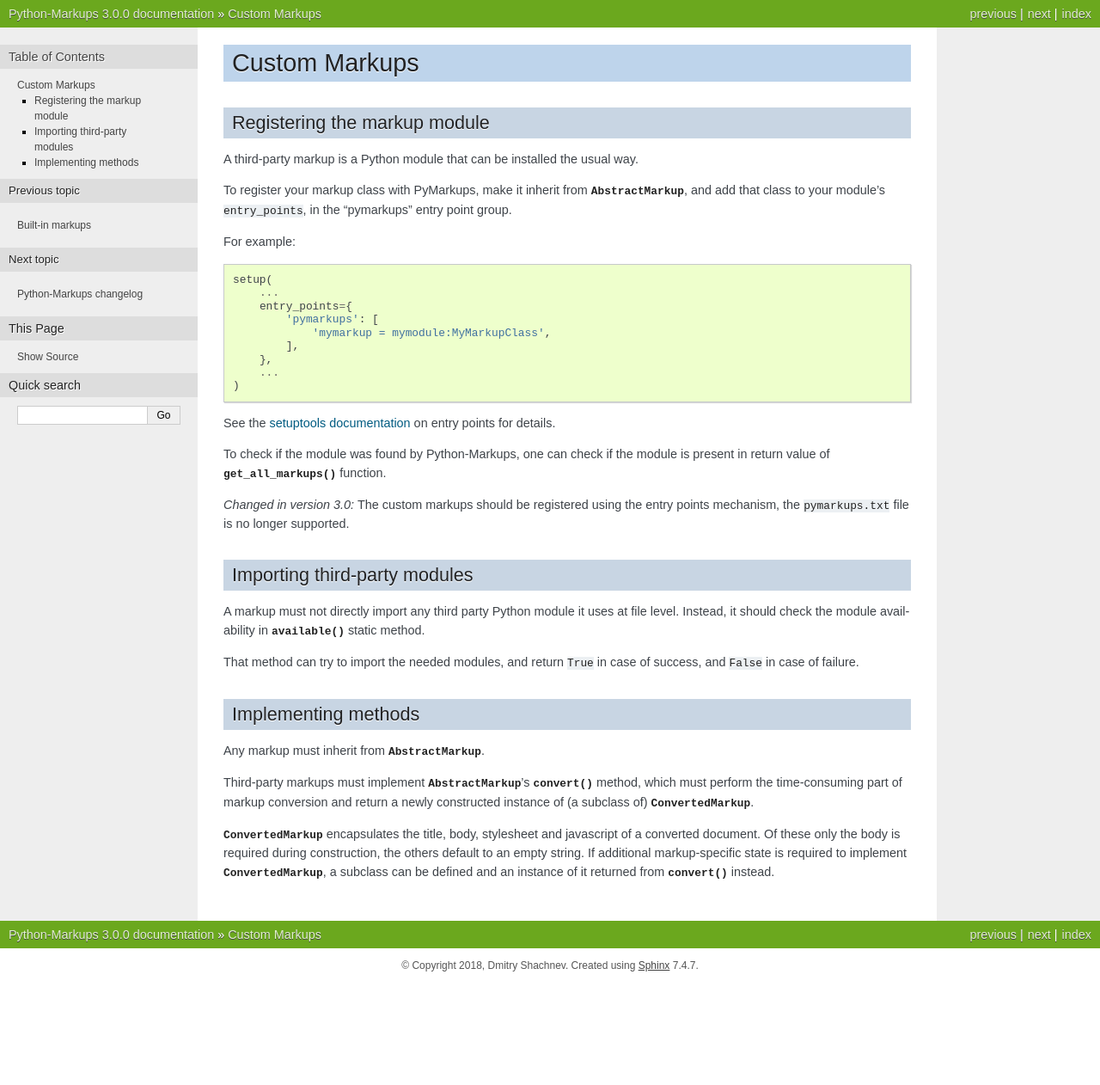
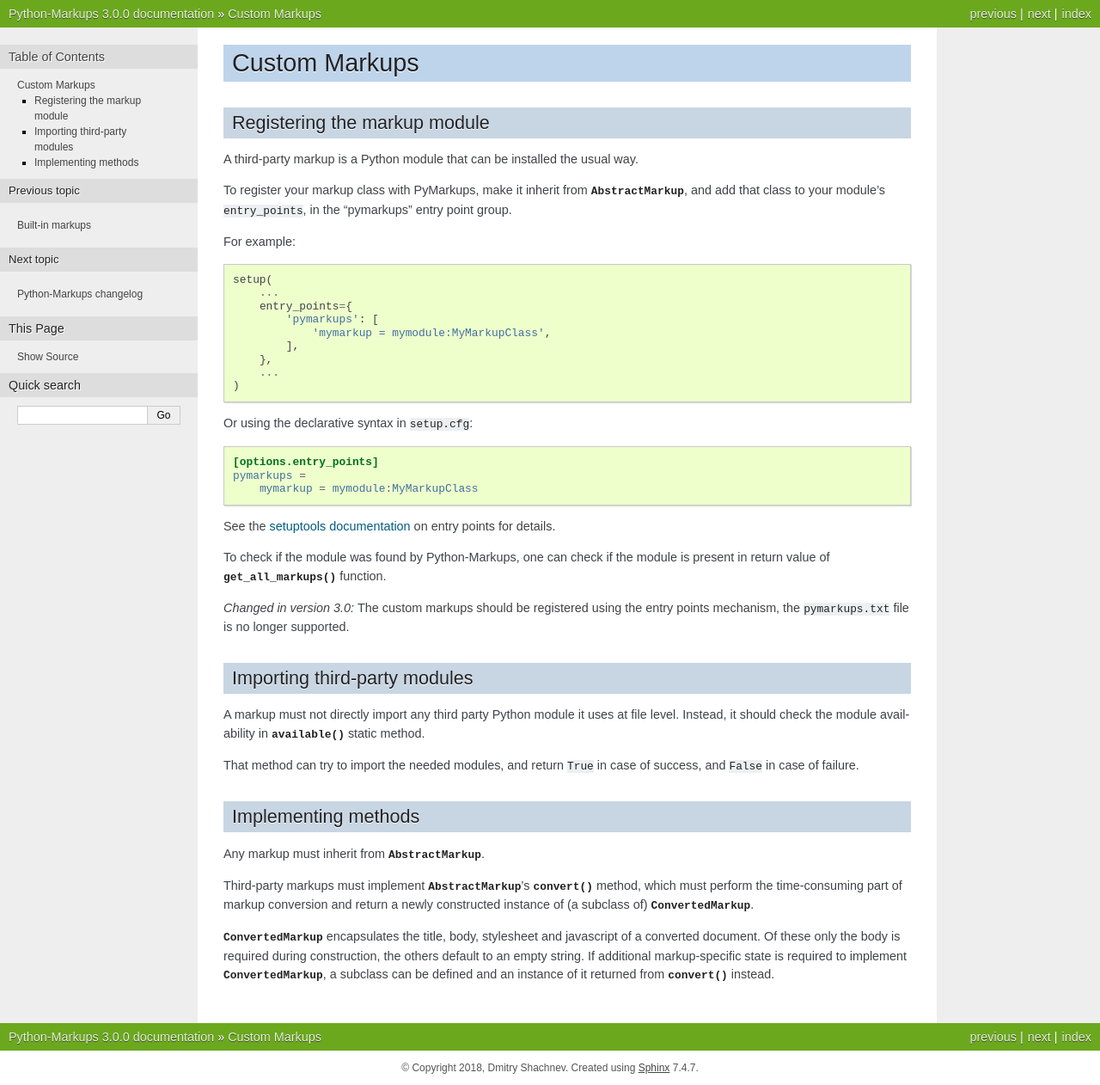
Before and after one commit to retext-project/pymarkups, a Sphinx documentation site: the page built from docs/custom_markups.rst, in a window 1280 px wide. Shown: the whole page at 86% size. Built offline with Sphinx 7.4.7, drawn with Linux system fonts in a browser that asks for light colours; before the commit the page ends 1143 px from its top, so only the background shows below that.

Commit message:
Add the declarative syntax for entry points

```diff
--- a/docs/custom_markups.rst
+++ b/docs/custom_markups.rst
@@ -25,6 +25,14 @@
        },
        ...
    )
+
+Or using the declarative syntax in ``setup.cfg``:
+
+.. code-block:: ini
+
+   [options.entry_points]
+   pymarkups =
+       mymarkup = mymodule:MyMarkupClass
 
 See the `setuptools documentation`_ on entry points for details.
 
```
